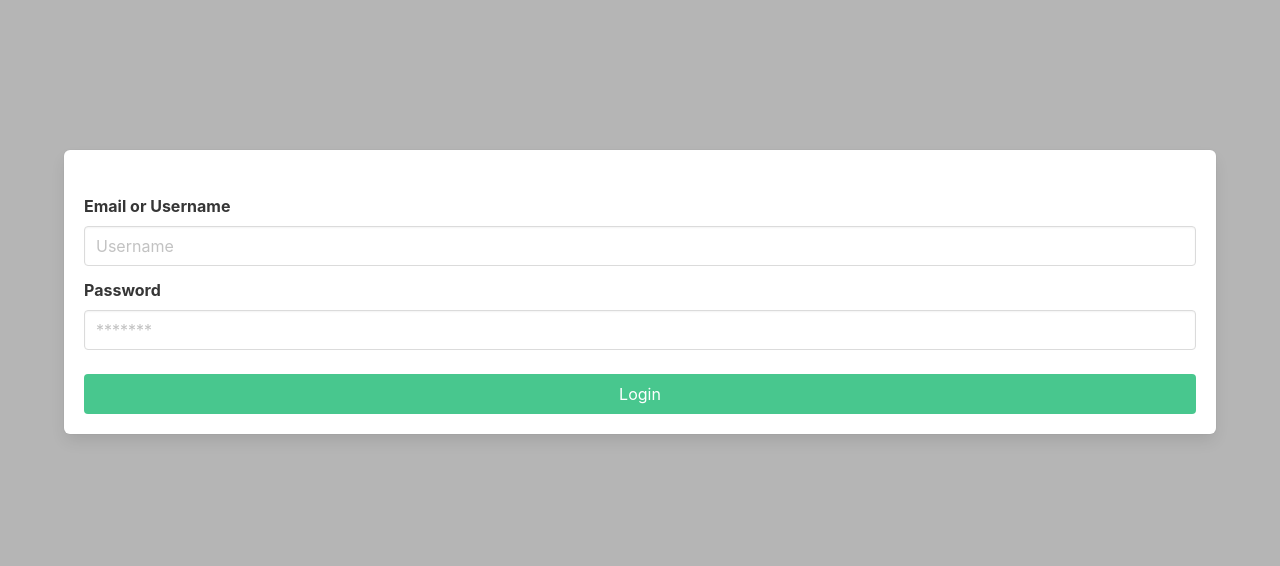
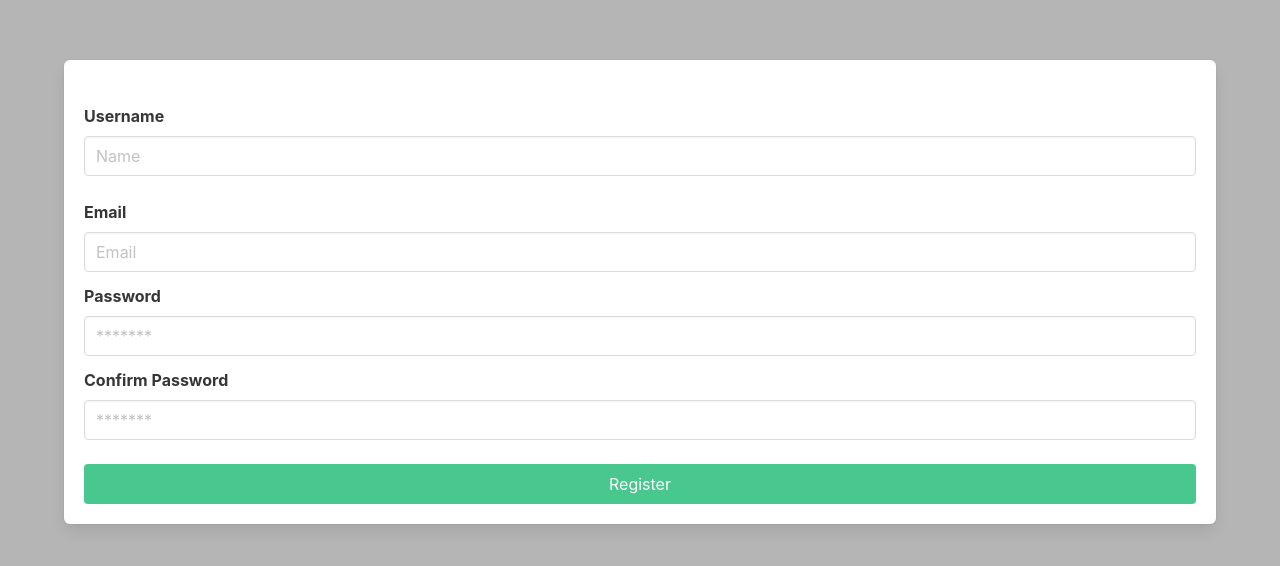
Before and after one commit to ariaberlian/if3110-2021-02-50-dorayaki-factory-client, a React (Create React App) app in the folder frontend/: page /register in a window 1280 px wide. Shown: the part 108-674 px from the top of the page. Built offline with nearby package versions, Linux system fonts and the light colour scheme.

Commit message:
add login, register, dashboard & navbar

```diff
--- a/frontend/src/App.js
+++ b/frontend/src/App.js
@@ -1,10 +1,17 @@
+import { BrowserRouter, Route, Routes } from 'react-router-dom'
 import Login from "./components/Login";
+import Register from './components/Register';
+import Home from './container/Home';
 
 function App() {
   return (
-    <div>
-      <Login />
-    </div>
+    <BrowserRouter>
+      <Routes>
+        <Route exact path="/" element={<Login/>}/>
+        <Route path="/register" element={<Register/>}/>
+        <Route  path="/home" element={<Home/>}/>
+      </Routes>
+    </BrowserRouter>
   );
 }
 
--- /dev/null
+++ b/frontend/src/components/Dashboard.js
@@ -0,0 +1,64 @@
+import axios from 'axios';
+import React, { useEffect, useState } from 'react'
+import jwt_decode from 'jwt-decode';
+import { useNavigate } from 'react-router-dom';
+
+const Dashboard = () => {
+    const [username, setUsername] = useState('');
+    const [token, setToken] = useState('');
+    const [expire, setExpire] = useState('');
+    const navigate = useNavigate();
+
+    useEffect(() => {
+        refreshToken();
+    }, []);
+
+    const refreshToken = async () => {
+        try {
+            const response = await axios.get('http://localhost:5000/token');
+            setToken(response.data.accessToken);
+            const decoded = jwt_decode(response.data.accessToken);
+            setUsername(decoded.username);
+            setExpire(decoded.exp)
+        }catch(error){
+            if(error.response){
+                navigate('/')
+            }
+        }
+    }
+
+    const axiosJWT = axios.create();
+
+    axiosJWT.interceptors.request.use(async(config) => {
+        const currentDate = new Date();
+        if(expire * 1000 < currentDate.getTime()){
+            const response = await axios.get('http://localhost:5000/token');
+            config.headers.Authorization = `Bearer ${response.data.accessToken}`;
+            setToken(response.data.accessToken);
+            const decoded = jwt_decode(response.data.accessToken);
+            setUsername(decoded.username);
+            setExpire(decoded.exp)
+        }
+        return config;
+    }, (error) => {
+        return Promise.reject(error);
+    });
+
+    // const getUsers = async() => {
+    //     const response = await axiosJWT.get("http://localhost:5000/admins",{
+    //         headers:{
+    //             Authorization: `Baearer ${token}`
+    //         }
+    //     });
+    //     console.log(response.data);
+    // }
+
+    return (
+        <div className="container mt-5">
+            <h1>Welcome Back: {username} </h1>
+            {/* <button onClick={getUsers} className="button is-info">Get Users</button> */}
+        </div>
+    )
+}
+
+export default Dashboard
--- a/frontend/src/components/Login.js
+++ b/frontend/src/components/Login.js
@@ -1,27 +1,61 @@
-import React from 'react'
+import React, { useState } from 'react'
+import axios from 'axios'
+import { useNavigate } from 'react-router';
 
 const Login = () => {
+    //state
+    const [username, setUsername] = useState('');
+    const [pass, setPass] = useState('');
+    const [message, setMessage] = useState('')
+
+    const navigate = useNavigate();
+
+    const Auth = async(e) => {
+        e.preventDefault();
+        try{
+            await axios.post('http://localhost:5000/login', {
+                username: username,
+                password: pass,
+            });
+            navigate("/home");
+        } catch(error){
+            if(error.response){
+                setMessage(error.response.data.msg);
+            }
+        }
+    }
+
+    const toRegisterPage = () => {
+        navigate("/register")
+    }
+
     return (
         <section className="hero has-background-grey-light is-fullheight is-fullwidth">
           <div className="hero-body">
             <div className="container">
                 <div className="columns is-centerd">
                     <div className="column is-4-dekstop">
-                        <form className="box">
+                        <form className="box" >
+                            <p className="has-text-centered">{message}</p>
                             <div className="field mt-5">
-                                <label className="label">Email or Username</label>
+                                <label className="label">Username</label>
                                 <div className="controls">
-                                    <input type="text" className="input" placeholder="Username"/>
+                                    <input type="text" className="input" placeholder="Username" value={username} onChange={(e) => setUsername(e.target.value)} />
                                 </div>
                             </div>
                             <div className="field" mt-5>
                                 <label className="label">Password</label>
                                 <div className="controls">
-                                    <input type="text" className="input" placeholder="*******"/>
+                                    <input type="password" className="input" placeholder="*******" value={pass} onChange={(e) => setPass(e.target.value)} />
                                 </div>
                             </div>
-                            <div className="field mt-5">
-                                <button className="button is-success is-fullwidth">Login</button>
+                            <div className="columns">
+                                <div className="field mt-5 column is-half">
+                                    <button onClick={Auth} className="button is-success is-fullwidth">Login</button>
+                                </div>
+                                <div className="field mt-5 column is-half">
+                                    <button onClick={toRegisterPage} className="button is-danger is-fullwidth">Register</button>
+                                </div>
                             </div>
                         </form>
                     </div>
--- /dev/null
+++ b/frontend/src/components/Navbar.js
@@ -0,0 +1,56 @@
+import React from 'react'
+import axios from 'axios'
+import { useNavigate } from 'react-router-dom'
+
+const Navbar = () => {
+
+    const navigate = useNavigate();
+
+    const Logout = async() => {
+        try{
+            await axios.delete('http://localhost:5000/logout');
+            navigate("/")
+        }catch(error){
+            console.log(error);
+        }
+    }
+
+    return (
+        <nav className="navbar is-light" role="navigation" aria-label="main navigation">
+          <div className="container">
+             <div className="navbar-brand">
+               <a className="navbar-item" href="https://bulma.io">
+                 <img src="https://bulma.io/images/bulma-logo.png" width="112" height="28" alt="logo"/>
+               </a>
+
+               <a href="/" role="button" className="navbar-burger burger" aria-label="menu" aria-expanded="false" data-target="navbarBasicExample">
+                 <span aria-hidden="true"></span>
+                 <span aria-hidden="true"></span>
+                 <span aria-hidden="true"></span>
+               </a>
+             </div>
+
+             <div id="navbarBasicExample" className="navbar-menu">
+               <div className="navbar-start">
+                 <a href="/" className="navbar-item">
+                   Home
+                 </a>
+               </div>
+
+               <div className="navbar-end">
+                 <div className="navbar-item">
+                   <div className="buttons">
+                     <button onClick={Logout} className="button is-light">
+                       Log Out
+                     </button>
+                   </div>
+                 </div>
+               </div>
+             </div>
+
+          </div>
+        </nav>
+    )
+}
+
+export default Navbar
--- /dev/null
+++ b/frontend/src/components/Register.js
@@ -0,0 +1,76 @@
+import React, { useState } from 'react';
+import axios from 'axios';
+import { useNavigate } from 'react-router-dom';
+
+const Register = () => {
+    //state
+    const [username, setUsername] = useState('');
+    const [email, setEmail] = useState('');
+    const [pass, setPass] = useState('');
+    const [confirmPass, setConfirmPass] = useState('');
+    const [message, setMessage] = useState('')
+
+    const navigate = useNavigate();
+
+    const Register = async(e) => {
+        e.preventDefault();
+        try{
+            await axios.post('http://localhost:5000/admins', {
+                username: username,
+                email: email,
+                password: pass,
+                confPassword: confirmPass,
+            });
+            navigate("/");
+        } catch(error){
+            if(error.response){
+                setMessage(error.response.data.msg);
+            }
+        }
+    }
+
+    return (
+        <section className="hero has-background-grey-light is-fullheight is-fullwidth">
+          <div className="hero-body">
+            <div className="container">
+                <div className="columns is-centerd">
+                    <div className="column is-4-dekstop">
+                        <form onSubmit={Register} className="box">
+                            <p className="has-text-centered">{message}</p>
+                            <div className="field mt-5">
+                                <label className="label">Username</label>
+                                <div className="controls">
+                                    <input type="text" className="input" placeholder="Name" required value={username} onChange={(e) => setUsername(e.target.value)}/>
+                                </div>
+                            </div>
+                            <div className="field mt-5">
+                                <label className="label">Email</label>
+                                <div className="controls">
+                                    <input type="text" className="input" placeholder="Email" required value={email} onChange={(e) => setEmail(e.target.value)} />
+                                </div>
+                            </div>
+                            <div className="field" mt-5>
+                                <label className="label">Password</label>
+                                <div className="controls">
+                                    <input type="password" className="input" required placeholder="*******" value={pass} onChange={(e) => setPass(e.target.value)} />
+                                </div>
+                            </div>
+                            <div className="field" mt-5>
+                                <label className="label">Confirm Password</label>
+                                <div className="controls">
+                                    <input type="password" className="input" required placeholder="*******" value={confirmPass} onChange={(e) => setConfirmPass(e.target.value)} />
+                                </div>
+                            </div>
+                            <div className="field mt-5">
+                                <button className="button is-success is-fullwidth">Register</button>
+                            </div>
+                        </form>
+                    </div>
+                </div>
+            </div>
+          </div>
+        </section>
+    )
+}
+
+export default Register
--- /dev/null
+++ b/frontend/src/container/Home.js
@@ -0,0 +1,16 @@
+import React, { Component, Fragment } from "react";
+import Dashboard from "../components/Dashboard";
+import Navbar from "../components/Navbar";
+
+class Home extends Component {
+    render(){
+        return(
+            <Fragment>
+                <Navbar/>
+                <Dashboard/>
+            </Fragment>
+        )
+    }
+}
+
+export default Home
```
